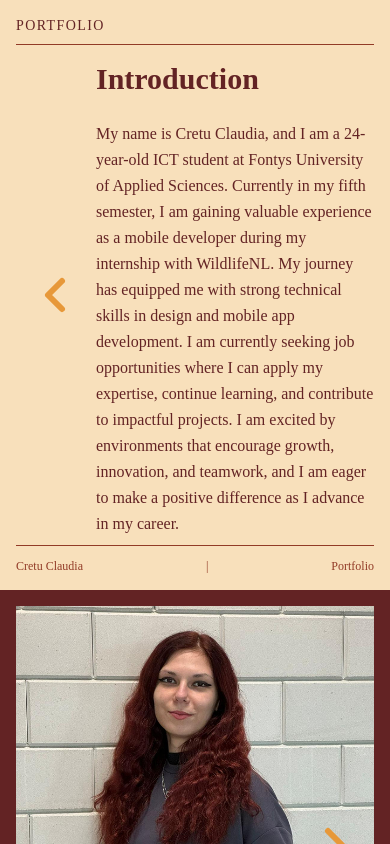
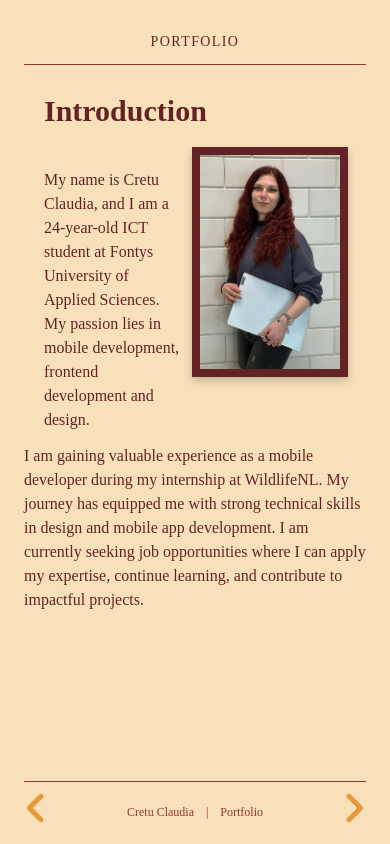
Before and after one commit to Claudia29a/personal-portfolio, an Angular app in the folder portfolio/: page /introduction in a window 390 px wide. Shown: the top 844 px of the page. Built offline with nearby package versions, Linux system fonts and the light colour scheme; a web font is replaced by a local one.

Commit message:
enhance mobile layout and styling for second page, including responsive adjustments and new mobile-specific elements

```diff
--- a/portfolio/src/app/second-page/introduction-page.component.css
+++ b/portfolio/src/app/second-page/introduction-page.component.css
@@ -1,3 +1,168 @@
 .font-abhaya {
     font-family: 'Abhaya Libre', serif;
 }
+
+/* Mobile styles - matching the picture layout */
+@media (max-width: 767px) {
+
+    /* Main container - single column on mobile */
+    .mobile-container {
+        display: flex;
+        flex-direction: column;
+        height: 100vh;
+    }
+
+    /* Left panel takes full width on mobile */
+    .mobile-left-panel {
+        width: 100%;
+        /* Fill the visible viewport height on mobile (accounts for browser UI) */
+        min-height: 100dvh;
+        height: 100dvh;
+        padding: 1.5rem;
+        /* Ensure it can stretch within the flex container */
+        display: flex;
+        flex-direction: column;
+        flex: 1 1 auto;
+    }
+
+    /* Content wrapper adjustments for mobile */
+    .mobile-content {
+        display: block !important;
+        /* override Tailwind flex on mobile to allow wrapping */
+        margin-left: 0 !important;
+        margin-top: 0 !important;
+        padding: 0;
+        /* align-items only applies to flex; no effect now */
+    }
+
+    /* Title styling for mobile */
+    .mobile-title {
+        font-size: 1.875rem;
+        margin-bottom: 1rem;
+        padding: 12px;
+        margin-top: 0.5rem;
+        /* extra space before title on mobile */
+        margin-left: 8px;
+    }
+
+
+    /* Text paragraph for mobile */
+    .mobile-text {
+        font-size: 1rem;
+        line-height: 1.5;
+        max-width: 100%;
+    }
+
+    /* Extra spacing before the top line (hr) and overall top padding */
+    .mobile-left-panel {
+        padding-top: 2rem;
+        /* add a bit more top padding on mobile */
+    }
+
+    .mobile-left-panel hr {
+        margin-top: 0.75rem;
+        /* space before the line */
+    }
+
+    /* Two-column container on mobile (image left, text right) */
+    .mobile-two-col {
+        display: flex;
+        align-items: stretch;
+        /* make text column match image height */
+        gap: 0.75rem;
+        width: 100%;
+        margin: 0.25rem 0 0.75rem 0;
+    }
+
+    .mobile-text-col {
+        flex: 1 1 0%;
+        min-width: 0;
+        /* allow text to wrap nicely */
+        display: flex;
+        /* stretch container to match row height */
+        align-items: flex-start;
+        align-self: stretch;
+        /* ensure full height equal to image */
+    }
+
+    /* Fine-tune the first paragraph next to the picture */
+    .mobile-two-col .mobile-text-col .mobile-text:first-child {
+        max-width: 22ch;
+        /* target ~4 lines on common mobile widths */
+        margin-top: 0.680rem;
+        margin-left: 20px;
+        /* nudge text a bit down */
+    }
+
+    .mobile-below-text {
+        margin-top: 0.5rem;
+    }
+
+    /* Image+text row on mobile */
+    .mobile-row {
+        display: flex;
+        align-items: flex-start;
+        gap: 0.75rem;
+        width: 100%;
+        margin: 0.5rem 0 0.75rem 0;
+    }
+
+    /* Image with frame styling */
+    .mobile-image {
+        max-width: 40vw;
+        max-height: 230px;
+        object-fit: cover;
+        border: 8px solid #632324;
+        box-shadow: 0 4px 8px rgba(0, 0, 0, 0.2);
+        margin-right: 18px;
+        margin-top: -10px;
+        margin-bottom: 40px;
+        /* handled by gap in row */
+        flex-shrink: 0;
+    }
+
+    /* Ensure normal flow after the mobile row */
+    .mobile-content::after {
+        content: "";
+        display: block;
+    }
+
+    /* Footer positioning on mobile */
+    .mobile-footer {
+        margin-top: auto;
+        padding-top: 1.4rem;
+        /* Center footer content on mobile */
+        justify-content: center !important;
+        text-align: center;
+        gap: 0.75rem;
+        /* space between items */
+    }
+
+    /* Navigation arrows on mobile - at bottom */
+    .mobile-nav-left {
+        position: absolute;
+        bottom: 1rem;
+        left: 1rem;
+        top: auto;
+        transform: none;
+    }
+
+    .mobile-nav-right {
+        position: absolute;
+        bottom: 1rem;
+        right: 1rem;
+        top: auto;
+        transform: none;
+    }
+
+    /* Hide the dark background panel on mobile */
+    .hide-on-mobile {
+        display: none;
+    }
+
+    /* Center the small "Portfolio" header text on mobile */
+    .mobile-left-panel h6 {
+        text-align: center;
+        width: 100%;
+    }
+}
--- a/portfolio/src/app/second-page/introduction-page.component.html
+++ b/portfolio/src/app/second-page/introduction-page.component.html
@@ -1,20 +1,48 @@
-<div class="flex flex-col md:flex-row h-screen font-abhaya">
+<div class="flex flex-col md:flex-row h-screen font-abhaya mobile-container">
   <!-- Left text panel -->
-  <div class="bg-customAmber flex flex-col justify-between p-4 md:p-8 md:w-1/2 text-customDarkBrown relative w-full">
+  <div class="bg-customAmber flex flex-col justify-between p-4 md:p-8 md:w-1/2 text-customDarkBrown relative w-full mobile-left-panel">
     <div>
       <h6 class="uppercase tracking-widest text-sm font-normal mb-2">Portfolio</h6>
-      <hr class="border-customBrownDark mb-16 w-full" />
+      <hr class="border-customBrownDark mb-2 md:mb-16 w-full" />
     </div>
 
+    <!-- Mobile: image and text aligned in a row (image left, text right) -->
+
     <!-- Centered content wrapper -->
-    <div class="flex-1 flex flex-col justify-center items-start ml-20 -mt-12">
+    <div class="flex-1 flex flex-col justify-center items-start ml-0 md:ml-20 mt-0 md:-mt-12 mobile-content">
       <div>
-        <h2 class="text-3xl md:text-4xl font-semibold mb-6">Introduction</h2>
+        <h2 class="text-3xl md:text-4xl font-semibold mb-3 md:mb-6 mobile-title">Introduction</h2>
       </div>
 
-      <div>
+      <!-- Mobile two-column: photo left, all text right -->
+      <div class="mobile-two-col block md:hidden">
+        <div class="mobile-text-col">
+          <p class="text-sm leading-relaxed mobile-text">
+            My name is Cretu Claudia, and I am a 24-year-old ICT student at Fontys University of Applied Sciences.
+            My passion lies in mobile development, frontend development and design.
+          </p>
+        </div>
+        <img src="assets/cretu-claudia.jpg" alt="Cretu Claudia" class="mobile-image" />
+      </div>
+
+      <!-- Mobile: second paragraph below the picture -->
+      <div class="block md:hidden mobile-below-text">
+        <p class="text-sm leading-relaxed mobile-text mt-2">
+          I am gaining valuable experience as a mobile developer during my internship at WildlifeNL. My journey has equipped me with strong technical skills in design and mobile app development. I am currently seeking job opportunities where I can apply my expertise, continue learning, and contribute to impactful projects.
+        </p>
+      </div>
+
+      <!-- Desktop first paragraph -->
+      <div class="hidden md:block">
         <p class="text-base md:text-lg leading-relaxed max-w-lg">
-          My name is Cretu Claudia, and I am a 24-year-old ICT student at Fontys University of Applied Sciences.
+          My name is Cretu Claudia, and I am a 24-year-old ICT student at Fontys University of Applied Sciences.  My passion lies in mobile development, frontend development and design.
+        </p>
+      </div>
+
+      <!-- Mobile second paragraph moved into two-column above -->
+
+      <div class="hidden md:block">
+        <p class="text-base md:text-lg leading-relaxed max-w-lg">
           Currently in my fifth semester, I am gaining valuable experience as a mobile developer during my internship
           with WildlifeNL. My journey has equipped me with strong technical skills in design and mobile app development.
           I am currently seeking job opportunities where I can apply my expertise, continue learning, and contribute to
@@ -25,7 +53,7 @@
     </div>
 
     <!-- Separate div for lines and footer text -->
-    <div class="w-full mt-2 pt-3 border-t border-customBrownDark flex justify-between md:justify-start md:space-x-4 text-xs text-customBrownDark">
+    <div class="w-full mt-2 pt-3 border-t border-customBrownDark flex justify-between md:justify-start md:space-x-4 text-xs text-customBrownDark mobile-footer">
       <span>Cretu Claudia</span>
       <span>|</span>
       <span>Portfolio</span>
@@ -33,19 +61,28 @@
 
     <!-- Left bottom nav arrows -->
     <button [routerLink]="['/']" aria-label="Previous"
-            class="absolute top-1/2 -translate-y-1/2 left-8 text-customOrange hover:text-customYellow transition-colors duration-300">
-      <svg xmlns="http://www.w3.org/2000/svg" class="h-12 w-12" fill="none"
+            class="absolute md:top-1/2 md:-translate-y-1/2 bottom-4 md:bottom-auto left-4 md:left-8 text-customOrange hover:text-customYellow transition-colors duration-300 mobile-nav-left">
+      <svg xmlns="http://www.w3.org/2000/svg" class="h-10 w-10 md:h-12 md:w-12" fill="none"
            viewBox="0 0 24 24" stroke="currentColor" stroke-width="3">
         <path stroke-linecap="round" stroke-linejoin="round" d="M15 19l-7-7 7-7"></path>
       </svg>
     </button>
+
+    <!-- Right nav arrow - visible on mobile inside left panel -->
+    <button [routerLink]="['/expertise']" aria-label="Next"
+            class="block md:hidden absolute bottom-4 right-4 text-customOrange hover:text-customYellow transition-colors duration-300 mobile-nav-right">
+      <svg xmlns="http://www.w3.org/2000/svg" class="h-10 w-10" fill="none"
+           viewBox="0 0 24 24" stroke="currentColor" stroke-width="3">
+        <path stroke-linecap="round" stroke-linejoin="round" d="M9 5l7 7-7 7"></path>
+      </svg>
+    </button>
   </div>
 
-  <!-- Right image panel -->
-  <div class="md:w-1/2 bg-customDarkBrown flex items-center justify-center p-4 md:p-8 w-full relative">
+  <!-- Right image panel - only visible on desktop -->
+  <div class="hidden md:flex md:w-1/2 bg-customDarkBrown items-center justify-center p-4 md:p-8 w-full relative">
     <img src="assets/cretu-claudia.jpg" alt="Cretu Claudia" class="max-w-full max-h-[82vh] object-contain" />
 
-    <!-- Right nav arrow -->
+    <!-- Right nav arrow - only visible on desktop -->
     <button [routerLink]="['/expertise']" aria-label="Next"
             class="absolute top-1/2 -translate-y-1/2 right-8 text-customOrange hover:text-customYellow transition-colors duration-300">
       <svg xmlns="http://www.w3.org/2000/svg" class="h-12 w-12" fill="none"
```
